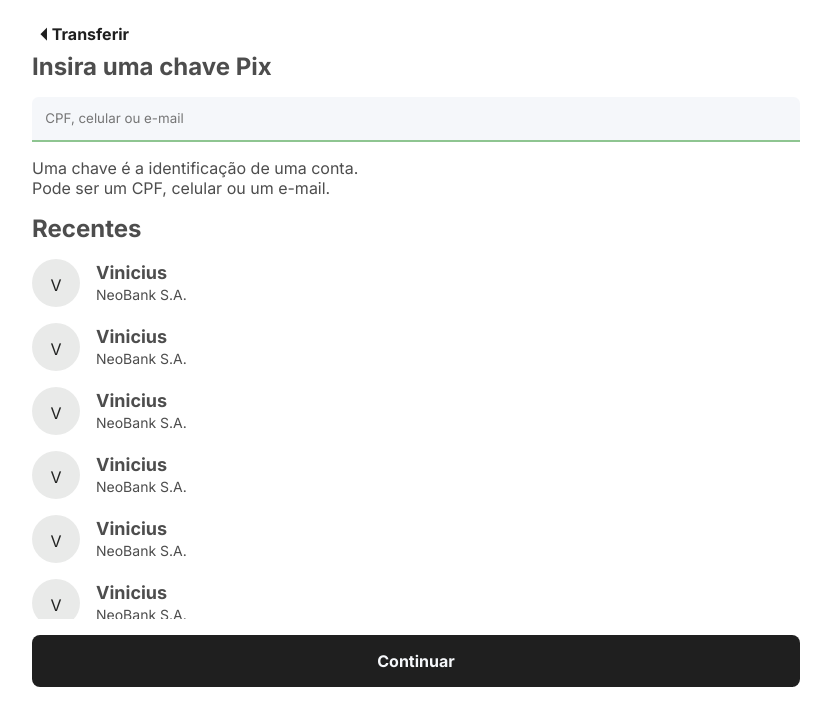
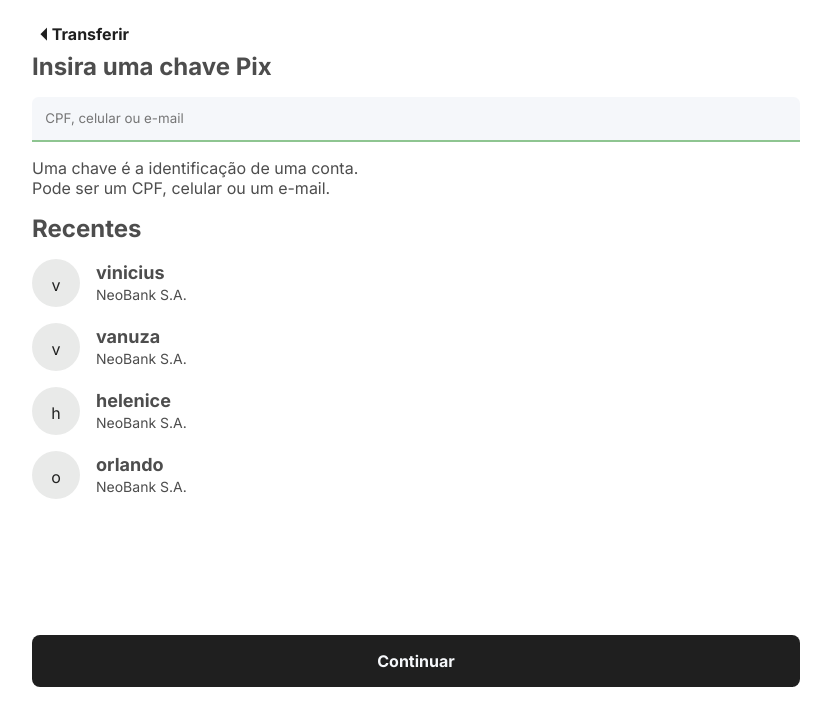
Before and after one commit to v-L1ma/NeoBank, an Angular app: page /transferir in a window 1280 px wide. Shown: the top 726 px of the page, without its empty margins (224-1055 px from the left). Built offline with nearby package versions, Linux system fonts and the light colour scheme.

Commit message:
mockando os dados dos clientes

```diff
--- a/src/app/pages/tranferencia-valor/tranferencia-valor.component.html
+++ b/src/app/pages/tranferencia-valor/tranferencia-valor.component.html
@@ -33,4 +33,5 @@
     </div>
 
     <button (click)="irParaRevisao()">Continuar</button>
+
 </main>
--- a/src/app/pages/tranferencia/tranferencia.component.html
+++ b/src/app/pages/tranferencia/tranferencia.component.html
@@ -15,61 +15,15 @@
         <h2>Recentes</h2>
 
         <div id="lista">
-            <div class="item">
-                <span>V</span>
-                <div class="info">
-                    <h1>Vinicius</h1>
-                    <p>NeoBank S.A.</p>
+            @for (user of users; track $index) {
+                <div class="item">
+                    <span>{{user.nome.charAt(0)}}</span>
+                    <div class="info">
+                        <h1>{{user.nome}}</h1>
+                        <p>{{user.banco}}</p>
+                    </div>
                 </div>
-
-            </div>
-            <div class="item">
-                <span>V</span>
-                <div class="info">
-                    <h1>Vinicius</h1>
-                    <p>NeoBank S.A.</p>
-                </div>
-
-            </div>
-            <div class="item">
-                <span>V</span>
-                <div class="info">
-                    <h1>Vinicius</h1>
-                    <p>NeoBank S.A.</p>
-                </div>
-
-            </div>
-            <div class="item">
-                <span>V</span>
-                <div class="info">
-                    <h1>Vinicius</h1>
-                    <p>NeoBank S.A.</p>
-                </div>
-
-            </div>
-            <div class="item">
-                <span>V</span>
-                <div class="info">
-                    <h1>Vinicius</h1>
-                    <p>NeoBank S.A.</p>
-                </div>
-
-            </div>
-            <div class="item">
-                <span>V</span>
-                <div class="info">
-                    <h1>Vinicius</h1>
-                    <p>NeoBank S.A.</p>
-                </div>
-
-            </div>
-            <div class="item">
-                <span>V</span>
-                <div class="info">
-                    <h1>Vinicius</h1>
-                    <p>NeoBank S.A.</p>
-                </div>
-            </div>
+            }
         </div>
 
         <div>
--- a/src/app/pages/tranferencia/tranferencia.component.scss
+++ b/src/app/pages/tranferencia/tranferencia.component.scss
@@ -62,6 +62,12 @@ section{
 .item{
     display: flex;
     gap: 1em;
+    cursor: pointer;
+
+    &:hover{
+        background-color: #f1f1f1;
+        border-radius: 1.5em;
+    }
 
     span{
         background-color: rgba(61, 70, 61, 0.11);
--- a/src/app/pages/tranferencia/tranferencia.component.ts
+++ b/src/app/pages/tranferencia/tranferencia.component.ts
@@ -17,6 +17,28 @@ import { trigger, transition, style, animate } from '@angular/animations';
   ]
 })
 export class TranferenciaComponent {
+  users = [
+    {
+      nome: "vinicius",
+      banco: "NeoBank S.A.",
+      id: 1
+    },
+    {
+      nome: "vanuza",
+      banco: "NeoBank S.A.",
+      id:2
+    },
+    {
+      nome: "helenice",
+      banco: "NeoBank S.A.",
+      id:3
+    },
+    {
+      nome: "orlando",
+      banco: "NeoBank S.A.",
+      id: 4
+    }
+  ]
 
   isPopUpOpen:boolean = false;
 
```
